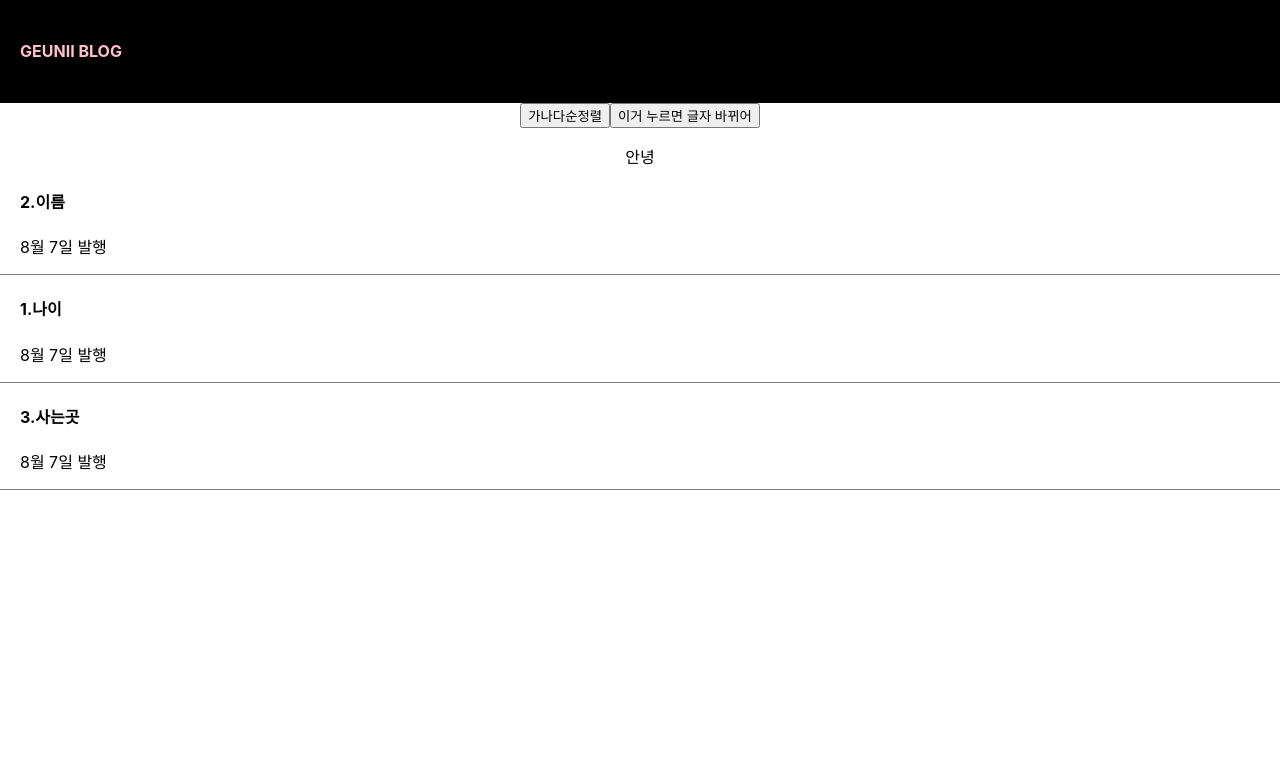
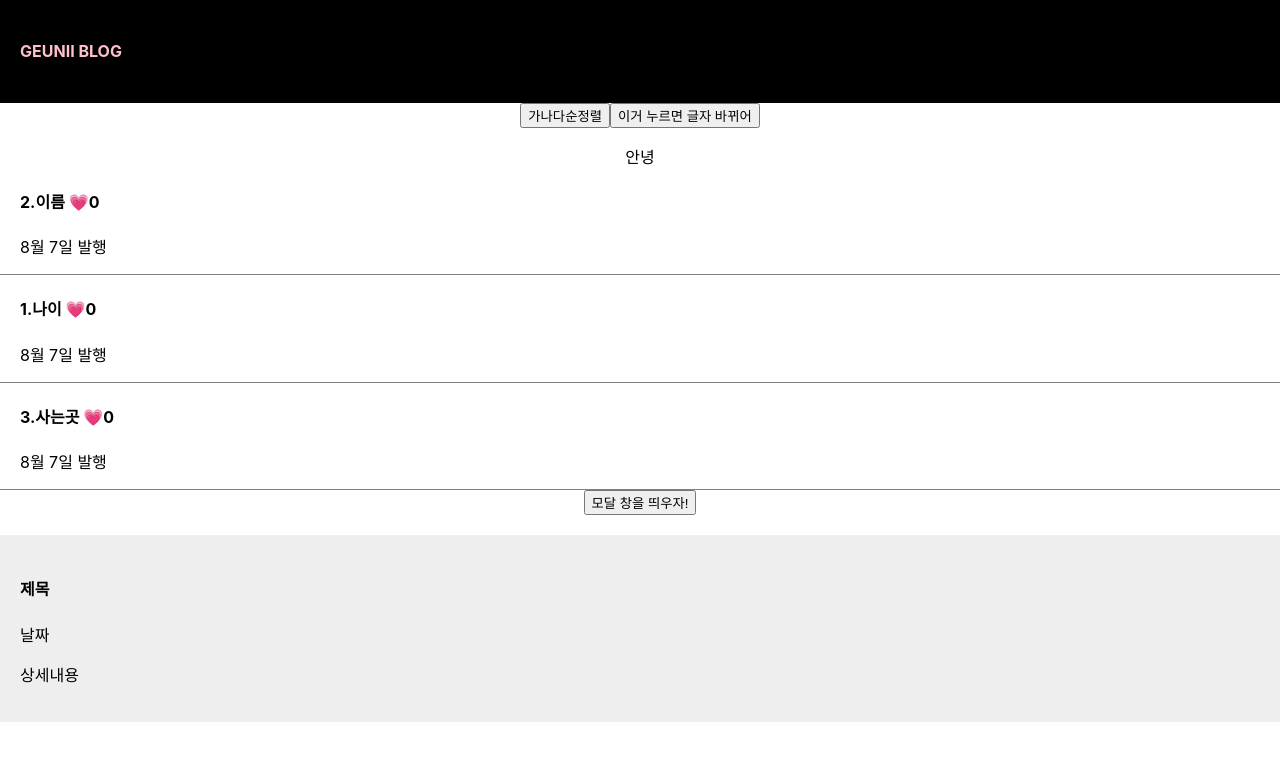
Before and after one commit to geuniii/blog, a React (Create React App) app: page / in a window 1280 px wide. Shown: the top 760 px of the page. Built offline with nearby package versions, Linux system fonts and the light colour scheme.

Commit message:
[React 9] map / 2022-08-12

```diff
--- a/src/App.js
+++ b/src/App.js
@@ -8,8 +8,10 @@ function App() {
   let post = '중계 우동 맛집';
   let [글제목, 글제목변경] = useState(['2.이름', '1.나이', '3.사는곳']);
   let logo = 'GEUNII BLOG';
-  let [따봉, 따봉변경] = useState(0);
+  let [따봉, 따봉변경] = useState([0,0,0]);
   let [버튼, 버튼변경] = useState('안녕');
+  let [modal,setModal] = useState(false);
+  let temp;
 
   [1, 2, 3].map(function (a) {
     return '12345'
@@ -47,13 +49,20 @@ function App() {
       {
         글제목.map(function (a,i) {
           return (
-            <div className="list">
-              <h4 onClick={()=>(Modal(true))}>{글제목[i]}</h4>
+            <div className="list" key={i}>
+              <h4 onClick={()=>(Modal(true))}>{글제목[i]} <span onClick={() => {
+                let copy = [...따봉]
+                copy[i]= copy[i]+1
+                따봉변경(copy)}}>💗</span>{따봉[i]}</h4>
               <p>8월 7일 발행</p>
             </div>)
         })
       }
-
+      <button onClick={()=>(setModal(!modal))}>모달 창을 띄우자!</button>
+      {
+        modal ==true ? <Modal/> :null
+      }
+      <Modal></Modal>
     </div>
   );
 }
```
